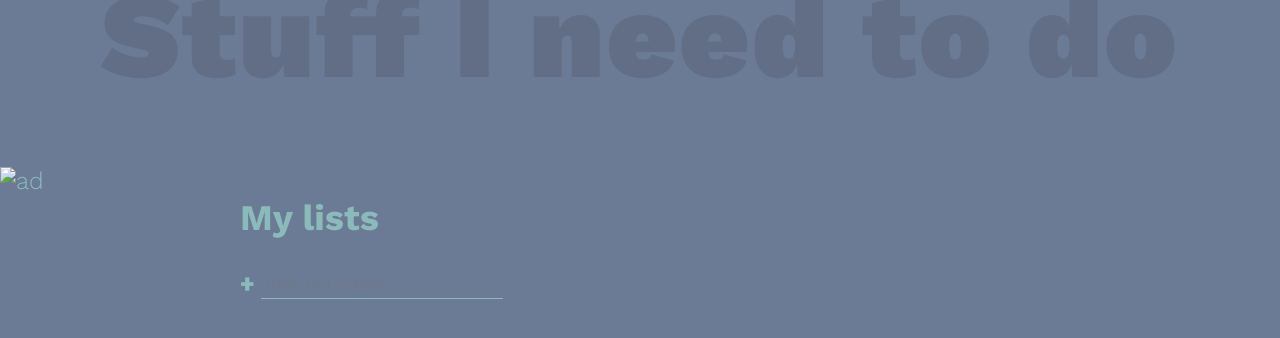
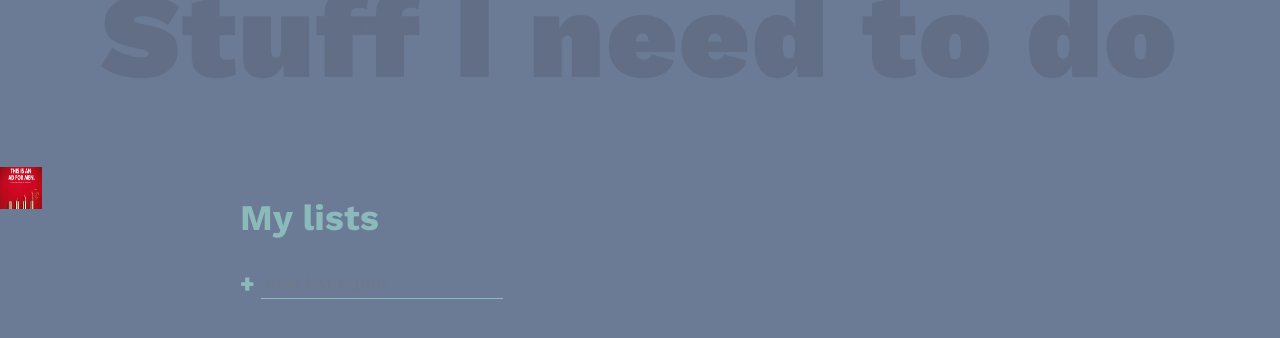
Before and after one commit to RoyHamp/todoList, a plain HTML site: page index.html in a window 1280 px wide. Drawn offline with nearby package versions, Linux system fonts and the light colour scheme.

Commit message:
Just was testing out that sidebar tag in html probably going to delete in nect revision

```diff
--- a/index.html
+++ b/index.html
@@ -14,8 +14,7 @@
     <link rel="stylesheet" href="css/main.css" />
     <script defer src="script.js"></script>
   </head>
-  <aside ><img src="ad.jpg" alt="ad"></aside >
-
+  <aside ><a href="https://www.marketing-interactive.com/loreals-ad-for-men-campaign-shares-why-hiring-female-leaders-is-worth-it/"><img src="img/ad.jpg" alt="Make Add" style="width:42px;height:42px;border: 0;"></a></aside >
   <body>
     <h1 class="title">Stuff I need to do</h1>
 
```
Also changed, not shown: img/ad.jpg (added).
